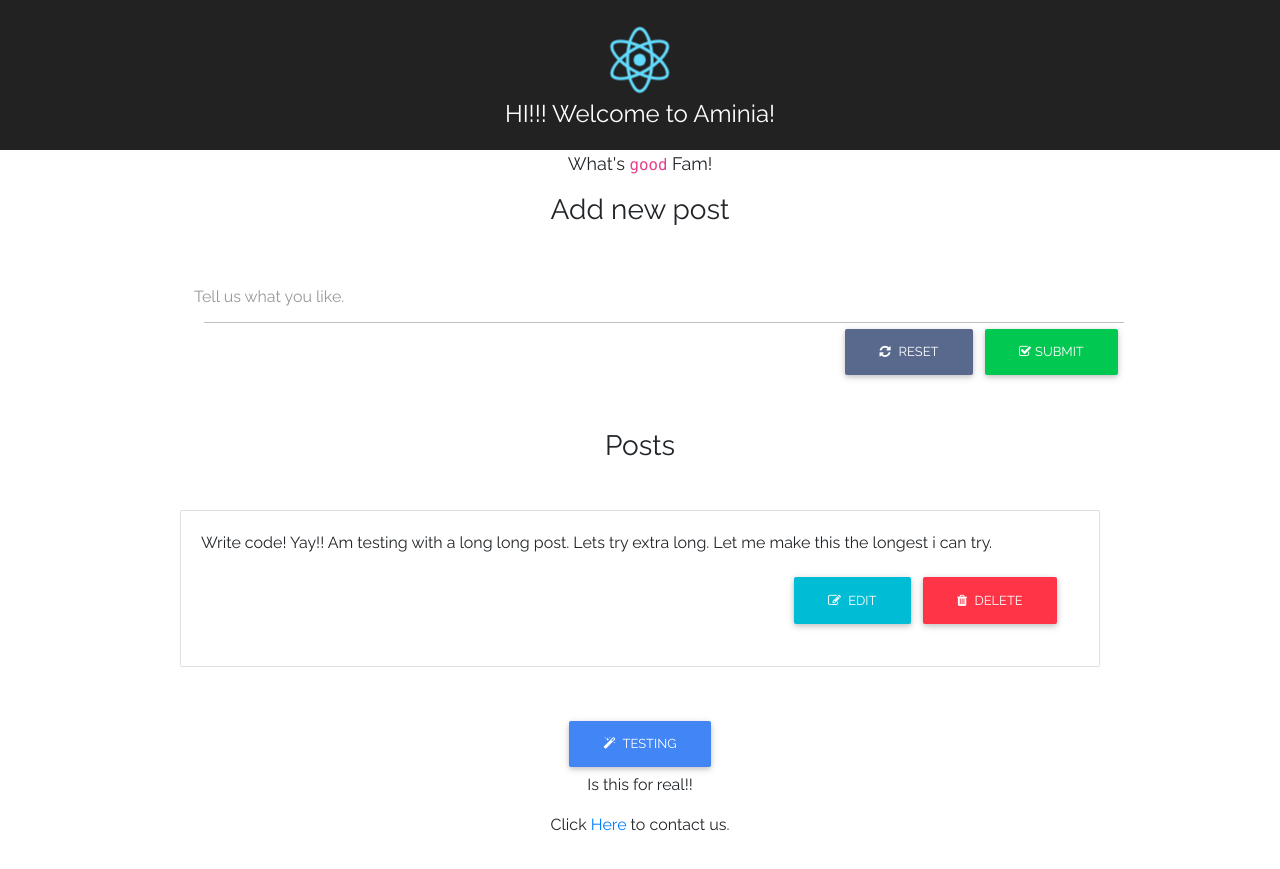
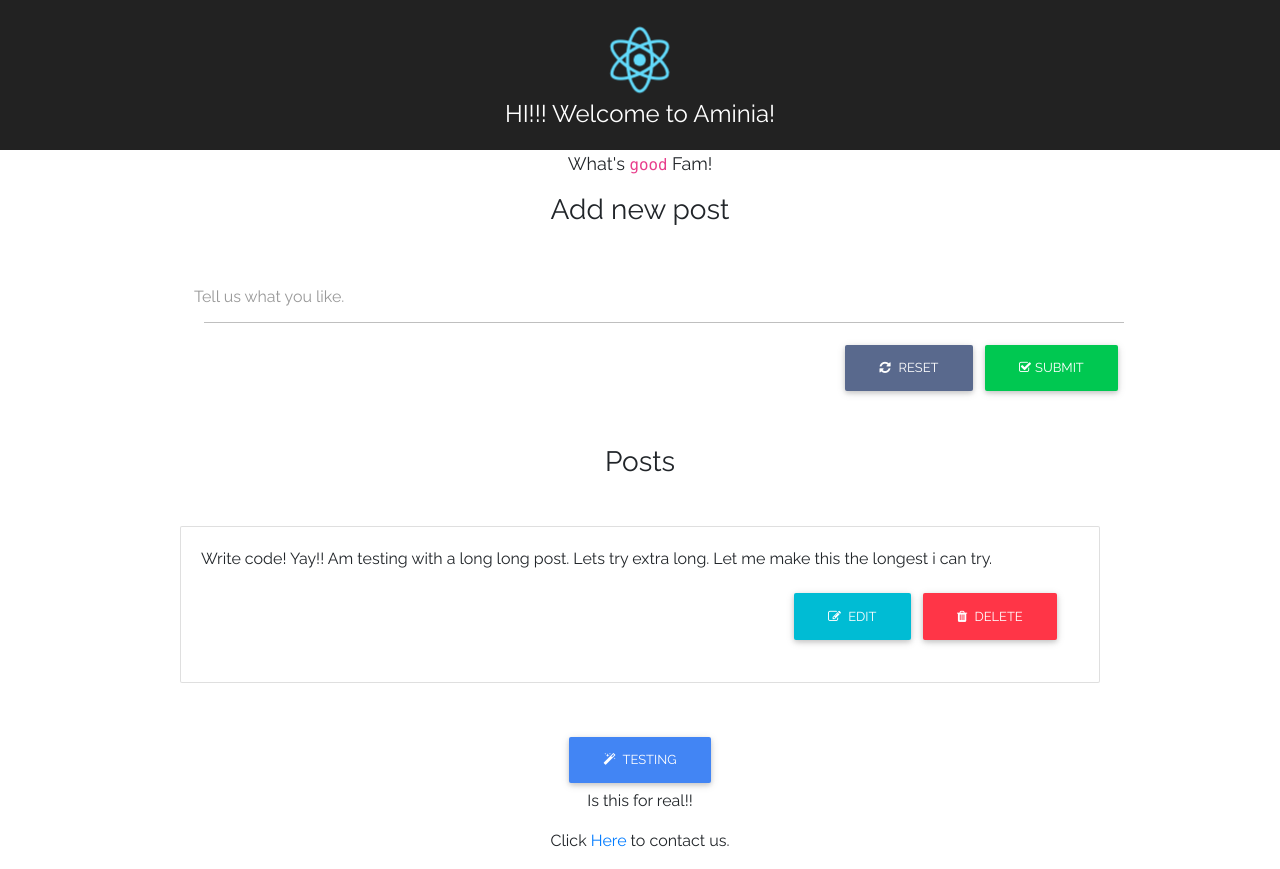
Before and after one commit to SamNgigi/Aminia-v2, a React app: page / in a window 1280 px wide. Built offline with nearby package versions, Linux system fonts and the light colour scheme.

Commit message:
Added margin between form and buttons

```diff
--- a/src/components/amini/Aminia.jsx
+++ b/src/components/amini/Aminia.jsx
@@ -77,7 +77,7 @@ class Aminia extends Component {
                   <span className="bar"></span>
                   <label>Tell us what you like.</label>
                 </div>
-                <div className="float-right">
+                <div className="float-right mt-3">
                   <Button color="mdb-color" onClick={this.resetForm}>
                     <Fa icon="refresh" className="mr-2"/>Reset
                   </Button>
--- a/webpack-stats.dev.json
+++ b/webpack-stats.dev.json
@@ -1 +1 @@
-{"status":"done","publicPath":"http://localhost:3000/","chunks":{"main":[{"name":"static/js/bundle.js","publicPath":"http://localhost:3000/static/js/bundle.js","path":"/home/sam/Desktop/Aminia/assets/bundles/static/js/bundle.js"},{"name":"0.7df9c19483095d42c863.hot-update.js","publicPath":"http://localhost:3000/0.7df9c19483095d42c863.hot-update.js","path":"/home/sam/Desktop/Aminia/assets/bundles/0.7df9c19483095d42c863.hot-update.js"},{"name":"static/js/bundle.js.map","publicPath":"http://localhost:3000/static/js/bundle.js.map","path":"/home/sam/Desktop/Aminia/assets/bundles/static/js/bundle.js.map"},{"name":"0.7df9c19483095d42c863.hot-update.js.map","publicPath":"http://localhost:3000/0.7df9c19483095d42c863.hot-update.js.map","path":"/home/sam/Desktop/Aminia/assets/bundles/0.7df9c19483095d42c863.hot-update.js.map"}]},"error":"ModuleError","message":"\n  Line 68:  Parsing error: Unexpected token\n\n  66 |               <form className=\"add-note\" onSubmit={this.submitPost}>\n  67 |                 <div className=\">\n> 68 |                   <Fa icon=\"pencil\" className=\"mr-1\"/>\n     |                                   ^\n  69 |                   <input\n  70 |                     value={this.state.content}\n  71 |                     label=\"Tell us what you like.\"\n\n"}
+{"status":"done","publicPath":"http://localhost:3000/","chunks":{"main":[{"name":"static/js/bundle.js","publicPath":"http://localhost:3000/static/js/bundle.js","path":"/home/sam/Desktop/Aminia/assets/bundles/static/js/bundle.js"},{"name":"0.47b14a08f323f9ccfa1d.hot-update.js","publicPath":"http://localhost:3000/0.47b14a08f323f9ccfa1d.hot-update.js","path":"/home/sam/Desktop/Aminia/assets/bundles/0.47b14a08f323f9ccfa1d.hot-update.js"},{"name":"static/js/bundle.js.map","publicPath":"http://localhost:3000/static/js/bundle.js.map","path":"/home/sam/Desktop/Aminia/assets/bundles/static/js/bundle.js.map"},{"name":"0.47b14a08f323f9ccfa1d.hot-update.js.map","publicPath":"http://localhost:3000/0.47b14a08f323f9ccfa1d.hot-update.js.map","path":"/home/sam/Desktop/Aminia/assets/bundles/0.47b14a08f323f9ccfa1d.hot-update.js.map"}]},"error":"ModuleError","message":"\n  Line 68:  Parsing error: Unexpected token\n\n  66 |               <form className=\"add-note\" onSubmit={this.submitPost}>\n  67 |                 <div className=\">\n> 68 |                   <Fa icon=\"pencil\" className=\"mr-1\"/>\n     |                                   ^\n  69 |                   <input\n  70 |                     value={this.state.content}\n  71 |                     label=\"Tell us what you like.\"\n\n"}
```
